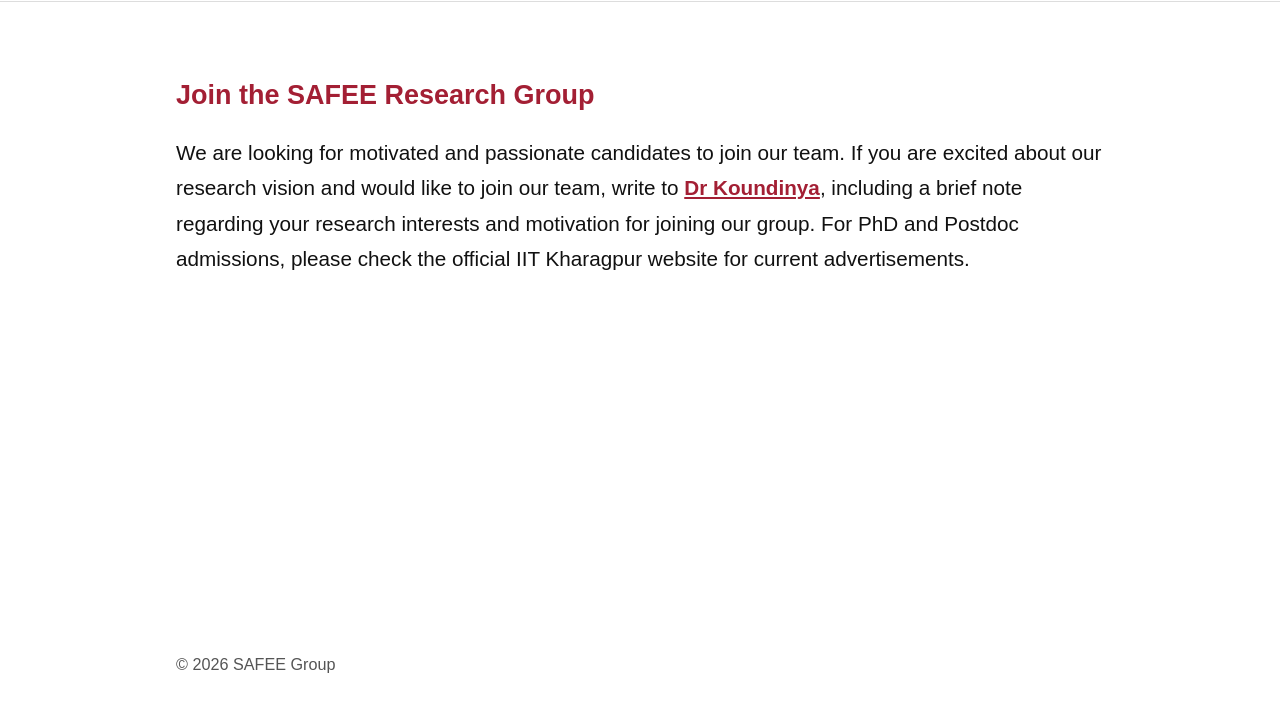
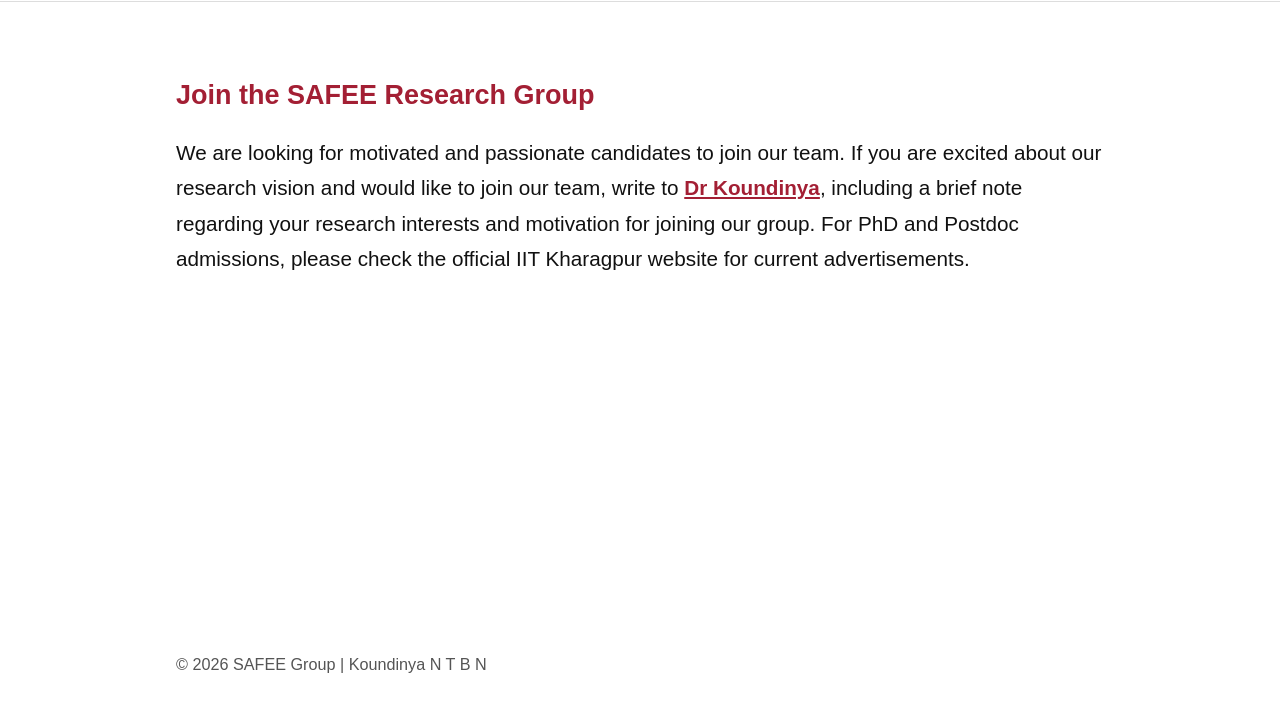
Before and after one commit to KoundinyaNTBN/koundinyantbn.github.io, a plain HTML site: page opportunities.html in a window 1280 px wide. Shown: the part 68-780 px from the top of the page. Drawn offline with Linux system fonts and the light colour scheme; a web font is replaced by a local one.

Commit message:
Update footer to include author name

```diff
--- a/opportunities.html
+++ b/opportunities.html
@@ -46,7 +46,7 @@
 </main>
 
 <footer>
-  <div>© 2026 SAFEE Group</div>
+  <div>© 2026 SAFEE Group | Koundinya N T B N</div>
 </footer>
 
 <script src="script.js"></script>
```
